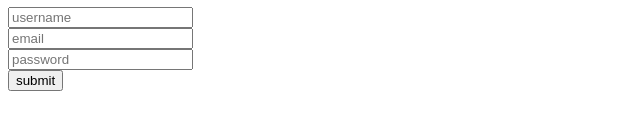
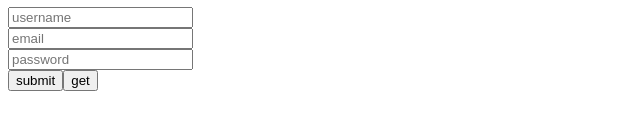
Before and after one commit to geekwisevinson/features, an Angular app: page / in a window 1280 px wide. Shown: the part 180-310 px from the top of the page, without its empty margins (0-640 px from the left). Built offline with nearby package versions, Linux system fonts and the light colour scheme.

Commit message:
feat(databaseTest): add a get route

```diff
--- a/src/app/features/database-test/database-test.component.html
+++ b/src/app/features/database-test/database-test.component.html
@@ -12,4 +12,5 @@
     </div>
   </form>
   <button (click)="onSubmit()"> submit </button>
+  <button (click)="onGet()"> get </button>
 </div>
--- a/src/app/features/database-test/database-test.component.ts
+++ b/src/app/features/database-test/database-test.component.ts
@@ -28,4 +28,10 @@ export class DatabaseTestComponent implements OnInit {
     });
   }
 
+  public onGet() {
+    this.apiService.get('posts/items.json').subscribe( res => {
+      console.log('res', res);
+    });
+  }
+
 }
```
